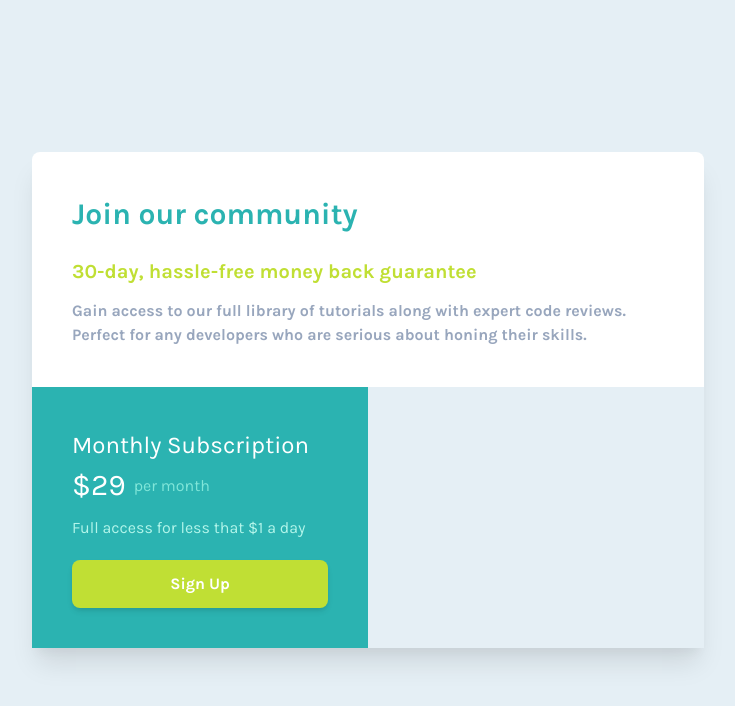
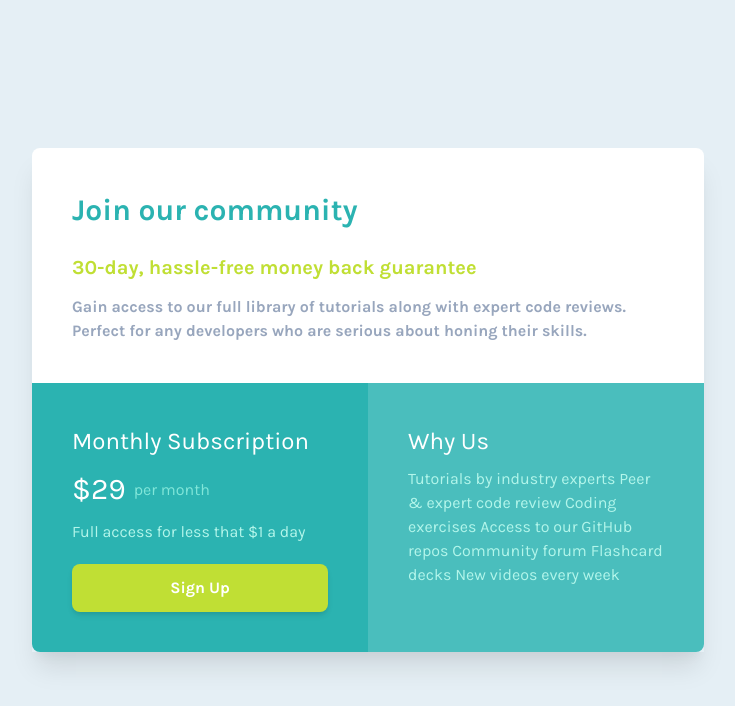
Before and after one commit to angel-codes/sigle-price-grid-component, a website: page index.html in a window 1280 px wide. Shown: the whole page, without its empty margins (272-1007 px from the left). Drawn offline with nearby package versions, Linux system fonts and the light colour scheme; files that its build step writes are made by us from their sources.

Commit message:
:sparkles: why us section

```diff
--- a/index.html
+++ b/index.html
@@ -41,8 +41,8 @@
             their skills.
           </p>
         </div>
-        <div class="col-span-1 p-10 bg-cyan-dark">
-          <h2 class="text-2xl text-white">Monthly Subscription</h2>
+        <div class="col-span-1 p-10 bg-cyan-dark rounded-bl-lg">
+          <h2 class="text-2xl text-white mb-2">Monthly Subscription</h2>
           <div class="flex items-center mb-2">
             <span class="text-3xl text-white mr-2">$29</span>
             <span class="text-teal-300">per month</span>
@@ -53,7 +53,14 @@
             >Sign Up</a
           >
         </div>
-        <div class="col-span-1"></div>
+        <div class="col-span-1 p-10 bg-cyan-light rounded-br-lg">
+          <h2 class="text-2xl text-white mb-2">Why Us</h2>
+          <p class="text-teal-200">
+            Tutorials by industry experts Peer &amp; expert code review Coding
+            exercises Access to our GitHub repos Community forum Flashcard decks
+            New videos every week
+          </p>
+        </div>
       </main>
     </div>
   </body>
```
